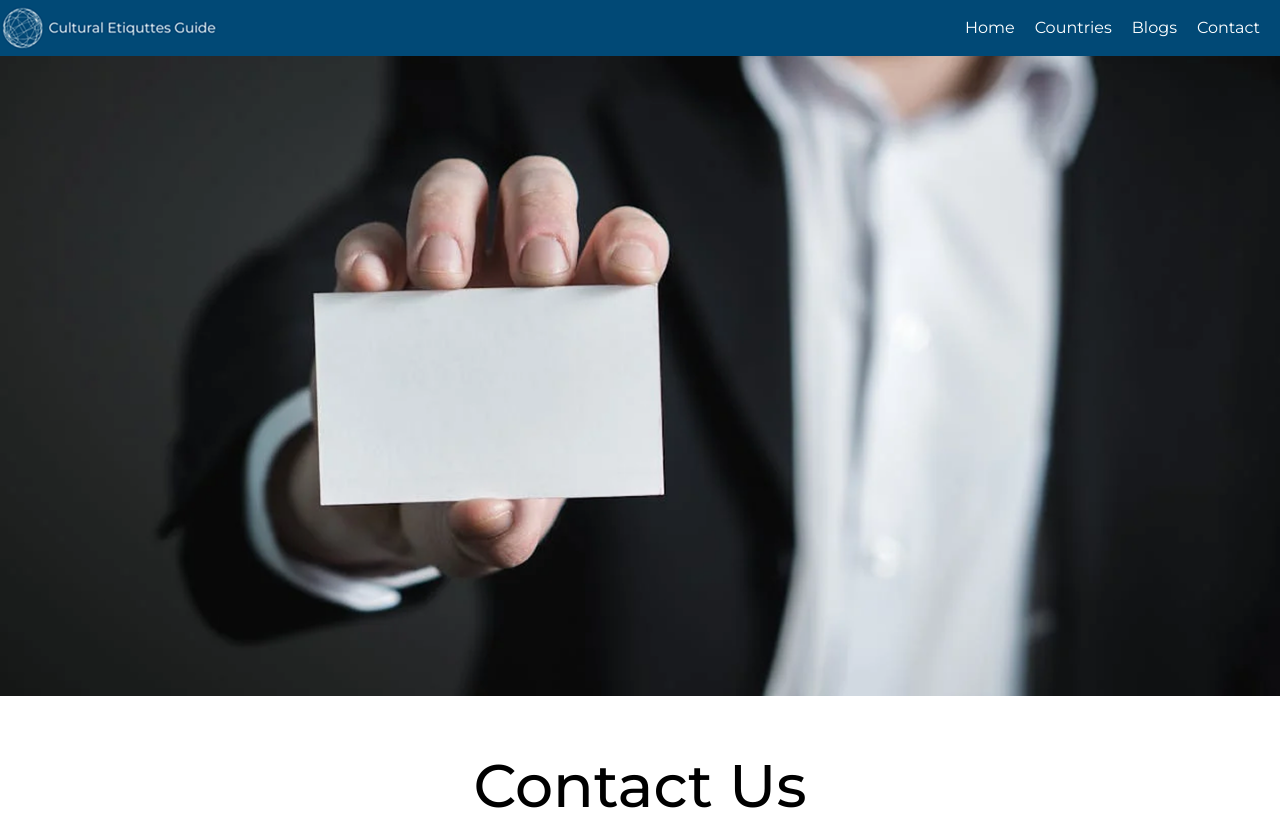
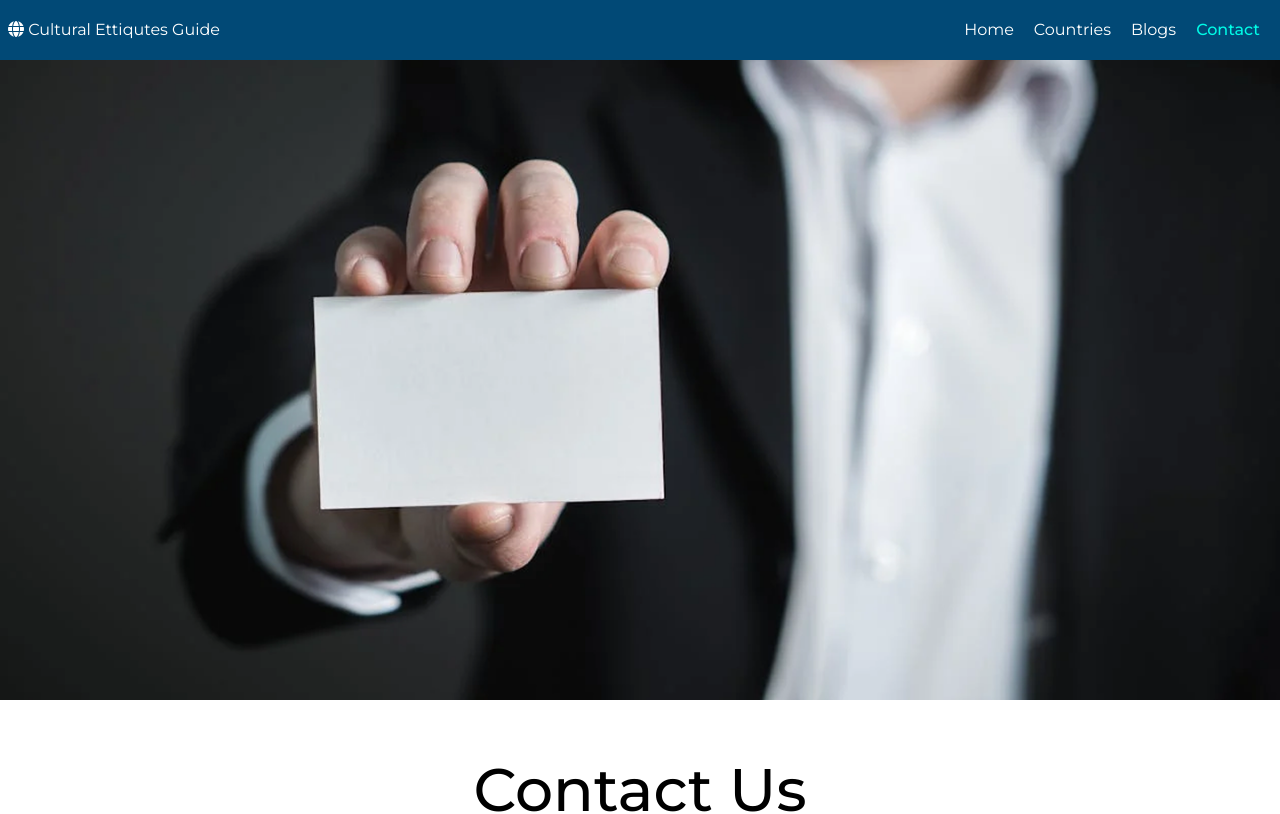
Before and after one commit to Bilal-19/Cultural-Ettiqutes-Guide, a React (Vite) app: page /contact in a window 1280 px wide. Shown: the top 814 px of the page. Built offline with nearby package versions, Linux system fonts and the light colour scheme.

Commit message:
Updated header.

```diff
--- a/src/Components/header.jsx
+++ b/src/Components/header.jsx
@@ -1,5 +1,4 @@
-import React from "react";
-import { Link, Outlet } from "react-router-dom";
+import { NavLink,Link } from "react-router-dom";
 
 function toggleMenu() {
     const toggleBtn = document.getElementById("toggle");
@@ -11,18 +10,20 @@ function toggleMenu() {
 export default function Header() {
     return (
         <>
-            <div className="w-full bg-[#014976] text-white md:h-14 flex flex-col md:flex-row md:items-center justify-between">
+            <div className="w-full bg-[#014976] text-white py-2 md:h-15 flex flex-col md:flex-row md:items-center justify-between">
                 <div className="flex flex-row justify-between">
-                    <img src="/logo.png" alt="" />
+                    <Link to="/">
+                        <p className="ml-2"><i class="fa-solid fa-globe"></i> Cultural Ettiqutes Guide</p>
+                    </Link>
                     <button id="toggle" className="block md:hidden mr-5 hover:cursor-pointer" onClick={() => toggleMenu()}>
                         <i class="fa-solid fa-sliders"></i>
                     </button>
                 </div>
-                <div id="menuOptions" className="space-x-5 flex flex-col md:flex-row items-start hidden md:block">
-                    <Link to="/" className="hover:text-[#00FBE6]">Home</Link>
-                    <Link to="/countries" className="hover:text-[#00FBE6]">Countries</Link>
-                    <Link to="/blogs" className="hover:text-[#00FBE6]">Blogs</Link>
-                    <Link to="/contact" className="mr-5 hover:text-[#00FBE6]">Contact</Link>
+                <div id="menuOptions" className="space-x-5 flex flex-col md:flex-row items-start hidden md:block space-y-2 md:space-y-0">
+                    <NavLink to="/" className="hover:text-[#00FBE6] ml-2 md:ml-0">Home</NavLink>
+                    <NavLink to="/countries" className="hover:text-[#00FBE6] ml-2 md:ml-0">Countries</NavLink>
+                    <NavLink to="/blogs" className="hover:text-[#00FBE6] ml-2 md:ml-0">Blogs</NavLink>
+                    <NavLink to="/contact" className="mr-5 hover:text-[#00FBE6] ml-2 md:ml-0">Contact</NavLink>
                 </div>
             </div>
         </>
--- a/src/index.css
+++ b/src/index.css
@@ -1,3 +1,8 @@
 body{
   font-family: "Montserrat", sans-serif;
 }
+
+a.active{
+  color: #00FBE6;
+  font-weight: 500;
+}
```
